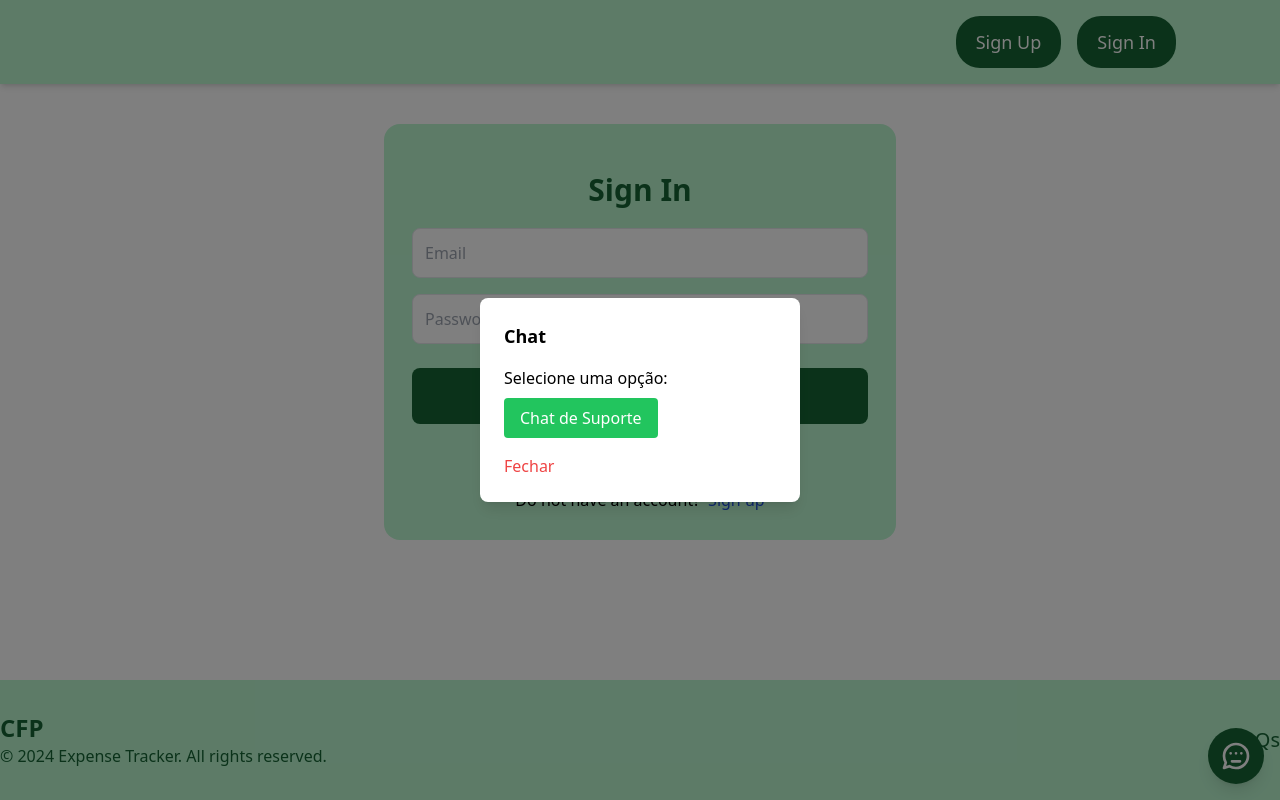
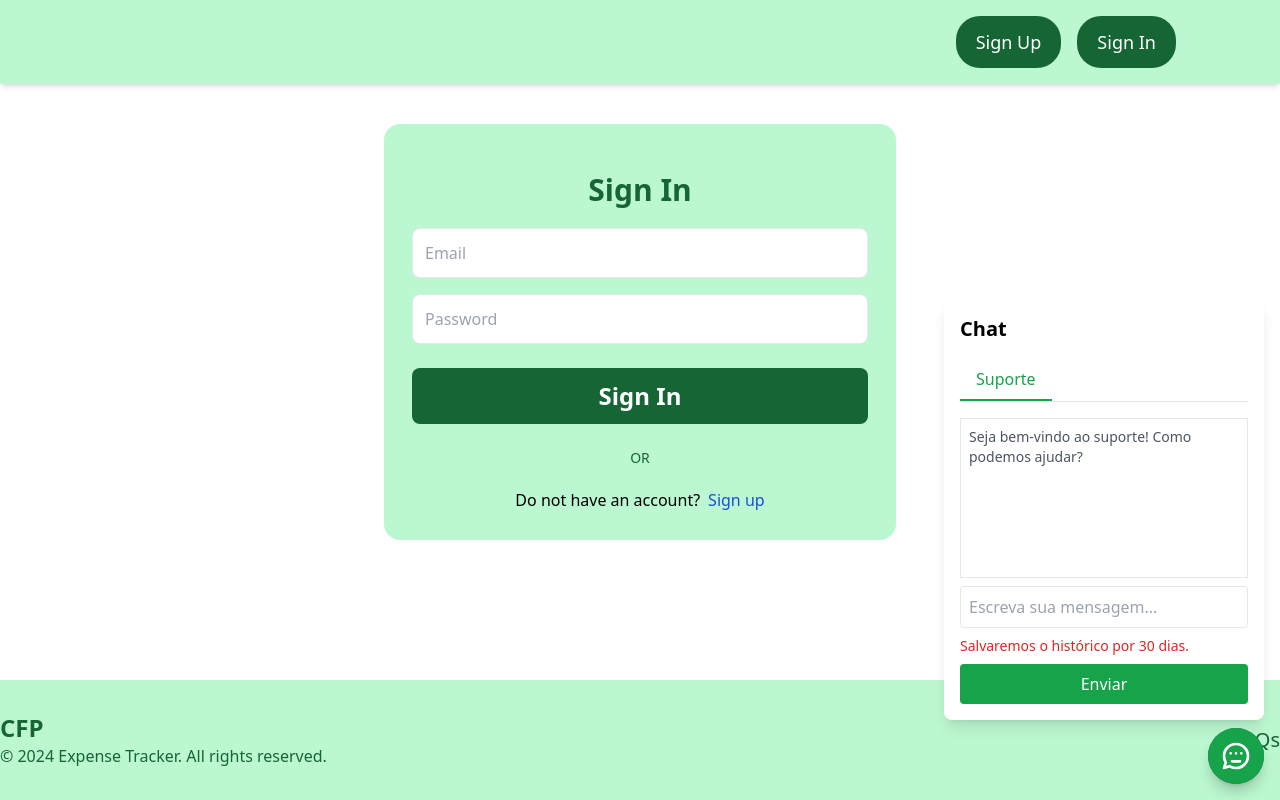
Before and after one commit to taylorteixeira/CFP-Client, a React (Vite) app: page /signin in a window 1280 px wide. Both pictures are taken after a click on the button 1236 px from the left and 756 px from the top of the page. Built offline with nearby package versions, Linux system fonts and the light colour scheme.

Commit message:
modify chat, profile and add Insights

```diff
--- a/src/App.jsx
+++ b/src/App.jsx
@@ -15,7 +15,7 @@ import Transaction from "./Componets/Private/Transaction"
 import Category from "./Componets/Private/Category"
 import Sidebar from "./Componets/Layout/Sidebar" // Importando Sidebar
 import { useState } from "react"
-import ChatModal from "./Componets/Layout/ChatModal" // Importando o ChatModal
+import ChatModal from "./Componets/Layout/ChatModal" // Importar o ChatModal
 
 const App = () => {
   const { currentUser } = useSelector((state) => state.user)
@@ -37,7 +37,7 @@ const App = () => {
 
             <main
               className={`flex-grow transition-all duration-300 ${
-                currentUser ? "ml-40" : ""
+                currentUser ? "ml-16" : ""
               }`}
             >
               <Routes>
@@ -93,7 +93,7 @@ const App = () => {
           <ChatModal
             isOpen={isChatOpen}
             onClose={toggleChat}
-            user={currentUser}
+            isLoggedIn={!!currentUser}
           />
         </div>
       </BrowserRouter>
--- a/src/Componets/Layout/ChatModal.jsx
+++ b/src/Componets/Layout/ChatModal.jsx
@@ -1,25 +1,158 @@
-const ChatModal = ({ isOpen, onClose, user }) => {
+import { useState } from "react"
+import axios from "axios"
+import string from "../../String"
+
+const ChatModal = ({ isOpen, onClose, isLoggedIn }) => {
+  const [activeTab, setActiveTab] = useState("support")
+  const [message, setMessage] = useState("")
+  const [chatHistory, setChatHistory] = useState([])
+  const [loading, setLoading] = useState(false)
+
   if (!isOpen) return null
 
+  const handleSendMessage = async () => {
+    if (activeTab === "ia" && isLoggedIn) {
+      setLoading(true)
+
+      try {
+        const response = await axios.post(`${string}/chat`, {
+          message,
+        })
+
+        // Atualiza o histórico de mensagens
+        setChatHistory([
+          ...chatHistory,
+          { user: message, ai: response.data.response },
+        ])
+        setMessage("")
+      } catch (error) {
+        console.error("Error sending message:", error)
+      } finally {
+        setLoading(false)
+      }
+    } else {
+      // Lógica para suporte
+      console.log("Enviando mensagem para suporte:", message)
+      setMessage("")
+    }
+  }
+
   return (
-    <div className="fixed inset-0 bg-black bg-opacity-50 flex justify-center items-center z-50">
-      <div className="bg-white rounded-lg p-6 shadow-lg w-80">
-        <h2 className="text-lg font-bold">Chat</h2>
-        <div className="mt-4">
-          <p>Selecione uma opção:</p>
-          <button className="block mt-2 bg-green-500 text-white px-4 py-2 rounded">
-            Chat de Suporte
+    <div className="fixed bottom-4 right-4 z-50 flex flex-col items-end">
+      {/* Chat Modal */}
+      <div className="bg-white p-4 rounded-lg shadow-lg w-80 mb-2">
+        <h2 className="text-xl font-bold mb-4">Chat</h2>
+
+        {/* Tabs */}
+        <div className="flex border-b mb-4">
+          <button
+            className={`px-4 py-2 ${
+              activeTab === "support"
+                ? "border-b-2 border-green-600 text-green-600"
+                : ""
+            }`}
+            onClick={() => setActiveTab("support")}
+          >
+            Suporte
           </button>
-          {user && (
-            <button className="block mt-2 bg-green-500 text-white px-4 py-2 rounded">
-              Chat com IA
+
+          {isLoggedIn && (
+            <button
+              className={`px-4 py-2 ml-2 ${
+                activeTab === "ia"
+                  ? "border-b-2 border-green-600 text-green-600"
+                  : ""
+              }`}
+              onClick={() => setActiveTab("ia")}
+            >
+              Insights
             </button>
           )}
         </div>
-        <button onClick={onClose} className="mt-4 text-red-500">
-          Fechar
-        </button>
+
+        {/* Content based on active tab */}
+        {activeTab === "support" && (
+          <div>
+            <div className="h-40 overflow-y-auto border p-2 mb-2">
+              <div className="text-sm text-gray-600">
+                Seja bem-vindo ao suporte! Como podemos ajudar?
+              </div>
+            </div>
+
+            <input
+              type="text"
+              placeholder="Escreva sua mensagem..."
+              className="w-full border rounded p-2 mb-2"
+              value={message}
+              onChange={(e) => setMessage(e.target.value)}
+            />
+            <p className="text-red-600 text-sm mb-2">
+              Salvaremos o histórico por 30 dias.
+            </p>
+            <button
+              className="bg-green-600 text-white py-2 px-4 rounded w-full"
+              onClick={handleSendMessage}
+              disabled={!message || loading}
+            >
+              {loading ? "Enviando..." : "Enviar"}
+            </button>
+          </div>
+        )}
+
+        {activeTab === "ia" && isLoggedIn && (
+          <div>
+            <div className="h-40 overflow-y-auto border p-2 mb-2">
+              {chatHistory.map((chat, index) => (
+                <div key={index} className="mb-2">
+                  <div className="font-bold text-blue-600">Você:</div>
+                  <div>{chat.user}</div>
+                  <div className="font-bold text-green-600 mt-2">IA:</div>
+                  <div>{chat.ai}</div>
+                </div>
+              ))}
+            </div>
+
+            <input
+              type="text"
+              placeholder="Escreva sua pergunta para a IA..."
+              className="w-full border rounded p-2 mb-2"
+              value={message}
+              onChange={(e) => setMessage(e.target.value)}
+            />
+            <p className="text-red-600 text-sm mb-2">
+              Não salvaremos o histórico de mensagens.
+            </p>
+            <button
+              className="bg-green-600 text-white py-2 px-4 rounded w-full"
+              onClick={handleSendMessage}
+              disabled={!message || loading}
+            >
+              {loading ? "Enviando..." : "Enviar para IA"}
+            </button>
+          </div>
+        )}
       </div>
+
+      {/* Chat Button */}
+      <button
+        className="bottom-4 right-4 bg-green-600 text-white p-3 rounded-full shadow-lg"
+        onClick={onClose}
+      >
+        <svg
+          xmlns="http://www.w3.org/2000/svg"
+          className="h-8 w-8 text-white"
+          fill="none"
+          viewBox="0 0 24 24"
+          stroke="currentColor"
+          strokeWidth={2}
+        >
+          <path
+            strokeLinecap="round"
+            strokeLinejoin="round"
+            d="M8 10h.01M12 10h.01M16 10h.01M9 16h6M12 3C7.03 3 3 7.03 3 12c0 1.82.5 3.53 1.36 5.01L3 21l3.99-1.36A8.961 8.961 0 0012 21c4.97 0 9-4.03 9-9s-4.03-9-9-9z"
+          />
+        </svg>
+      </button>
     </div>
   )
 }
--- a/src/Componets/Private/Profile.jsx
+++ b/src/Componets/Private/Profile.jsx
@@ -1,86 +1,42 @@
-import { useState } from 'react';
-import axios from 'axios';
-import { useDispatch, useSelector } from 'react-redux';
-import { updateUser } from '../../Redux/User/userSlice';
-import toast from 'react-hot-toast';
-import string from '../../String';
-import { useNavigate } from 'react-router-dom';
+import { useState } from "react"
+import axios from "axios"
+import { useDispatch, useSelector } from "react-redux"
+import { updateUser } from "../../Redux/User/userSlice"
+import toast from "react-hot-toast"
+import string from "../../String"
 
 export const Profile = () => {
-  const dispatch = useDispatch();
-  const navigate = useNavigate();
-  const { currentUser } = useSelector((state) => state.user);
-  const [username, setUsername] = useState(currentUser.user.username);
-  const [profilePhoto, setProfilePhoto] = useState(null);
-  const [imagePreview, setImagePreview] = useState(currentUser.user.avatar);
-
-  const handlePhotoChange = async (e) => {
-    const file = e.target.files[0];
-    setProfilePhoto(file);
-
-    const reader = new FileReader();
-    reader.onloadend = () => {
-      setImagePreview(reader.result);
-    };
-    reader.readAsDataURL(file);
-    await handleUpdateAvatar(file);
-  };
-
-  const handleUpdateAvatar = async (photoFile) => {
-    try {
-      const formData = new FormData();
-      formData.append('profilePhoto', photoFile); // Append the actual file object to FormData
-
-      const { data } = await axios.put(`${string}/user/updateavatar`, formData, {
-        headers: {
-          'Content-Type': 'multipart/form-data',
-        },
-        withCredentials: true,
-      });
-
-      dispatch(updateUser(data));
-      toast.success(data.message);
-      navigate('/profile')
-    } catch (error) {
-      toast.error(error.response.data.message);
-    }
-  };
-
+  const dispatch = useDispatch()
+  const { currentUser } = useSelector((state) => state.user)
+  const [username, setUsername] = useState(currentUser.user.username)
 
   const handleUpdateProfileDetails = async () => {
     try {
-      const { data } = await axios.put(`${string}/user/updateprofile`, { username }, {
+      const { data } = await axios.put(
+        `${string}/user/updateprofile`,
+        { username },
+        {
           withCredentials: true,
-      });
-      dispatch(updateUser(data));
-      toast.success(data.message);
+        }
+      )
+      dispatch(updateUser(data))
+      toast.success(data.message)
     } catch (error) {
-      toast.error(error.response.data.message);
+      toast.error(error.response.data.message)
     }
-  };
+  }
 
-  return (<>
+  return (
+    <>
       <div className="max-w-xl mx-auto mt-10 p-5 bg-green-50 shadow-xl rounded-lg m-10">
-  <h2 className="text-3xl font-semibold text-center mb-5 text-green-800">Profile</h2>
-    <div className="avatar-update">
-      <div className="flex flex-col items-center mb-5">
-        <img
-          src={`${string}` + currentUser.user.avatar || 'https://via.placeholder.com/150'}
-          alt="Profile"
-          className="rounded-full w-32 h-32 object-cover mb-3 cursor-pointer"
-          onClick={() => document.getElementById('profilePhotoInput').click()}
-        />
-        <input
-          type="file"
-          id="profilePhotoInput"
-          style={{ display: 'none' }}
-          onChange={handlePhotoChange}
-        />
-      </div>
-    </div>
+        <h2 className="text-3xl font-semibold text-center mb-5 text-green-800">
+          Profile
+        </h2>
         <div className="profile-details-update">
           <div className="mb-5">
-        <label className="block text-lg font-medium mb-2 text-green-800">Username</label>
+            <label className="block text-lg font-medium mb-2 text-green-800">
+              Username
+            </label>
             <input
               type="text"
               value={username}
@@ -95,6 +51,7 @@ export const Profile = () => {
             Update Profile
           </button>
         </div>
-    </div></>
-  );
-};
+      </div>
+    </>
+  )
+}
```
Lines whose indentation alone changed are shown as unchanged.
